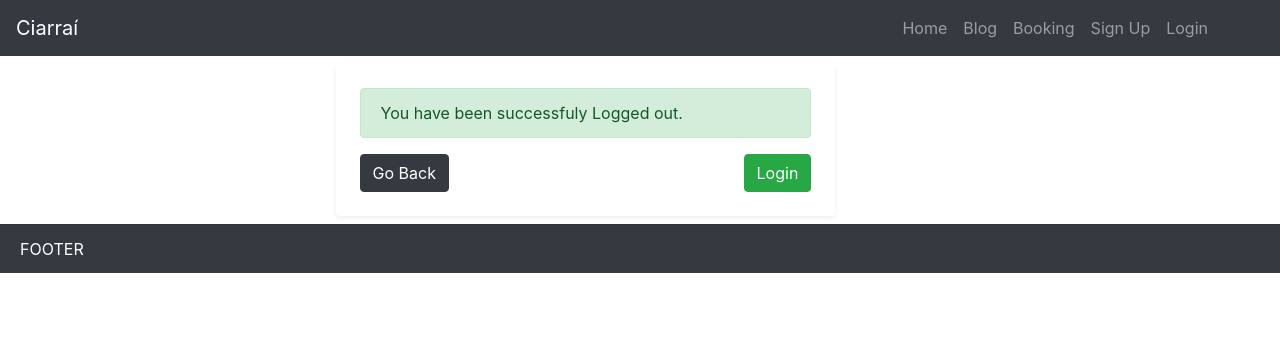
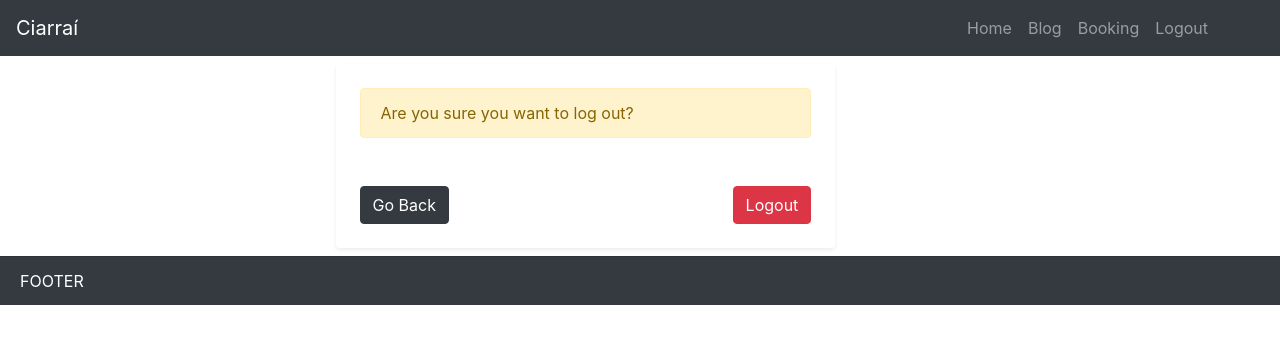
Before and after one commit to Viacheslav1510/CI_PB_PP4, a Django app: page /logout/ in a window 1280 px wide. Shown: the top 344 px of the page. Run offline with Django 3.2, Linux system fonts and the light colour scheme; the visitor is signed in with stand-in values (Sample User, id 1); some libraries are stand-ins or nearby versions.

Commit message:
Add confirmation logout, add messages for user

```diff
--- a/accounts/urls.py
+++ b/accounts/urls.py
@@ -9,9 +9,6 @@ urlpatterns = [
         auth_views.LoginView.as_view(template_name='accounts/login.html'),
         name='accounts-login'
     ),
-    path(
-        'logout/',
-        auth_views.LogoutView.as_view(template_name='accounts/logout.html'),
-        name='accounts-logout'
-    ),
+    path('confirmation/', views.logout_confirm, name='logout-confirmation'),
+    path('logout/', views.logged_out, name='logged-out')
 ]
--- a/accounts/views.py
+++ b/accounts/views.py
@@ -1,5 +1,7 @@
 from django.shortcuts import render, redirect
 from .forms import RegistrationForm
+from django.contrib.auth import logout
+from django.contrib import messages
 
 
 def register(request):
@@ -14,3 +16,20 @@ def register(request):
         'form': form,
     }
     return render(request, 'accounts/sign_up.html', context)
+
+
+def logout_confirm(request):
+    form = request.POST
+    if request.method == 'POST':
+        if form.get('logout'):
+            logout(request)
+            messages.success(request, "You've been logged out")
+            return redirect('blog')
+        else:
+            return render(request, 'accounts/login.html')
+
+    return render(request, 'accounts/logout.html')
+
+
+def logged_out(request):
+    return render(request, 'accounts/logout.html')
--- a/templates/accounts/logout.html
+++ b/templates/accounts/logout.html
@@ -7,13 +7,18 @@
     <div class="col-md-5 offset-md-3">
         <div class="card rounded m-2 shadow-sm border-0">
             <div class="card-body p-4">
-                <div class="alert alert-success">
-                   You have been successfuly Logged out.
+                <div class="alert alert-warning">
+                   Are you sure you want to log out?
                 </div>
-                <div class="d-flex flex-row justify-content-between logout-buttons">
-                    <a class="btn btn-dark" href="{% url 'blog' %}" role="button">Go Back</a>
-                    <a class="btn btn-success" href="{% url 'accounts-login' %}" role="button">Login</a>
-                </div>
+                <form action="{% url 'logout-confirmation' %}" method="POST" name="confirm" class="mt-5">
+                    {% csrf_token %}
+                    <div class="d-flex flex-row justify-content-between logout-buttons">
+                        <input type="submit" class="btn btn-dark" value="Go Back" name="go_back">
+                        <input type="submit" class="btn btn-danger" value="Logout" name="logout">
+                        <!-- <a class="btn btn-dark" href="{% url 'blog' %}" role="button">Go Back</a>
+                        <a class="btn btn-success" href="{% url 'accounts-login' %}" role="button">Login</a> -->
+                    </div>
+                </form>
             </div>
         </div>
     </div>
--- a/templates/base.html
+++ b/templates/base.html
@@ -1,19 +1,23 @@
 {% load active_link_tags %}
 <!DOCTYPE html>
 <html lang="en">
+
 <head>
   <!-- Required meta tags -->
   <meta charset="utf-8">
   <meta name="viewport" content="width=device-width, initial-scale=1, shrink-to-fit=no">
   <!-- Bootstrap CSS -->
-    <link rel="stylesheet" href="https://cdn.jsdelivr.net/npm/bootstrap@4.6.2/dist/css/bootstrap.min.css" integrity="sha384-xOolHFLEh07PJGoPkLv1IbcEPTNtaed2xpHsD9ESMhqIYd0nLMwNLD69Npy4HI+N" crossorigin="anonymous">
+  <link rel="stylesheet" href="https://cdn.jsdelivr.net/npm/bootstrap@4.6.2/dist/css/bootstrap.min.css"
+    integrity="sha384-xOolHFLEh07PJGoPkLv1IbcEPTNtaed2xpHsD9ESMhqIYd0nLMwNLD69Npy4HI+N" crossorigin="anonymous">
   <title>Ciarraí</title>
 </head>
+
 <body>
 
   <nav class="navbar navbar-expand-lg navbar-dark bg-dark">
     <a class="navbar-brand" href="#">Ciarraí</a>
-        <button class="navbar-toggler" type="button" data-toggle="collapse" data-target="#navbarSupportedContent" aria-controls="navbarSupportedContent" aria-expanded="false" aria-label="Toggle navigation">
+    <button class="navbar-toggler" type="button" data-toggle="collapse" data-target="#navbarSupportedContent"
+      aria-controls="navbarSupportedContent" aria-expanded="false" aria-label="Toggle navigation">
       <span class="navbar-toggler-icon"></span>
     </button>
 
@@ -29,8 +33,8 @@
           <a class="nav-link" href="#">Booking</a>
         </li>
         {% if user.is_authenticated %}
-            <li class="nav-item {% active_link 'accounts-logout' 'active' %}">
-              <a class="nav-link" href="{% url 'accounts-logout' %}">Logout</a>
+        <li class="nav-item {% active_link 'logged-out' 'active' %}">
+          <a class="nav-link" href="{% url 'logged-out' %}">Logout</a>
         </li>
         {% else %}
         <li class="nav-item {% active_link 'accounts-register' 'active' %}">
@@ -44,6 +48,20 @@
     </div>
   </nav>
 
+  <div class="container">
+    <div class="row">
+      <div class="col-md-8 offset-md-2">
+        {% for message in messages %}
+        <div class="alert {{ message.tags }} alert-dismissible fade show text-center" id="msg" role="alert">
+          {{ message | safe }}
+          <button type="button" class="close" aria-label="Close">
+            <span aria-hidden="true" data-bs-dismiss="alert">&times;</span>
+          </button>
+        </div>
+        {% endfor %}
+      </div>
+    </div>
+  </div>
   <!--Block content-->
   {% block content %}
 
@@ -54,11 +72,23 @@
   <div class="card-footer text-white bg-dark">
     FOOTER
   </div>
+  <script>
+    setTimeout(function() {
+        let messages = document.getElementById("msg");
+        let alert = new bootstrap.Alert(messages);
+        alert.close();
+    }, 2000);
+  </script>
   <!-- Fontawesome -->
   <script src="https://kit.fontawesome.com/0f9cf7d513.js" crossorigin="anonymous"></script>
   <!-- jQuery and Bootstrap Bundle (includes Popper) -->
-    <script src="https://cdn.jsdelivr.net/npm/jquery@3.5.1/dist/jquery.slim.min.js" integrity="sha384-DfXdz2htPH0lsSSs5nCTpuj/zy4C+OGpamoFVy38MVBnE+IbbVYUew+OrCXaRkfj" crossorigin="anonymous"></script>
-    <script src="https://cdn.jsdelivr.net/npm/bootstrap@4.6.2/dist/js/bootstrap.bundle.min.js" integrity="sha384-Fy6S3B9q64WdZWQUiU+q4/2Lc9npb8tCaSX9FK7E8HnRr0Jz8D6OP9dO5Vg3Q9ct" crossorigin="anonymous"></script>
+  <script src="https://cdn.jsdelivr.net/npm/jquery@3.5.1/dist/jquery.slim.min.js"
+    integrity="sha384-DfXdz2htPH0lsSSs5nCTpuj/zy4C+OGpamoFVy38MVBnE+IbbVYUew+OrCXaRkfj" crossorigin="anonymous">
+  </script>
+  <script src="https://cdn.jsdelivr.net/npm/bootstrap@4.6.2/dist/js/bootstrap.bundle.min.js"
+    integrity="sha384-Fy6S3B9q64WdZWQUiU+q4/2Lc9npb8tCaSX9FK7E8HnRr0Jz8D6OP9dO5Vg3Q9ct" crossorigin="anonymous">
+  </script>
 
 </body>
+
 </html>
```
Also changed, not shown: pp4_ci/settings.py (+11 -2 lines). Lines whose indentation alone changed are shown as unchanged.
